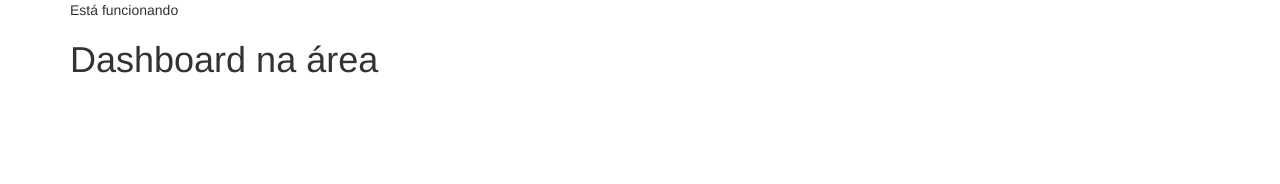
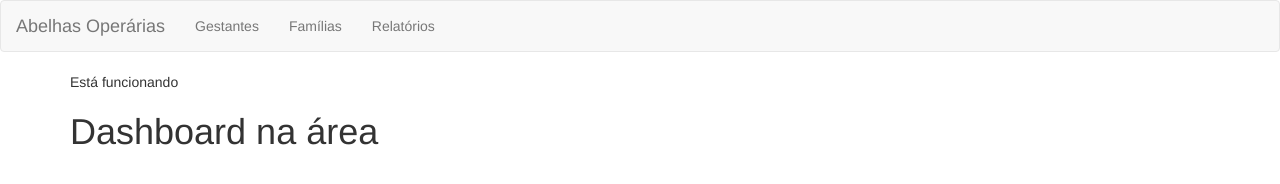
Before and after one commit to vinicius0026/abelhas-operarias, a website: page client/index.html at #/app in a window 1280 px wide. Drawn offline with nearby package versions, Linux system fonts and the light colour scheme; some packages are replaced by stand-ins of ours.

Commit message:
adding a nav-bar

```diff
--- a/client/app/home/homeTpl.html
+++ b/client/app/home/homeTpl.html
@@ -1,3 +1,6 @@
+<section ng-include="'app/home/nav/navTpl.html'" id="header">
+</section>
+
 <div class="container">
     {{ vm.test }}
     <div ui-view></div>
--- /dev/null
+++ b/client/app/home/nav/navTpl.html
@@ -0,0 +1,23 @@
+<nav class="navbar navbar-default">
+    <div class="container-fluid">
+        <!-- Brand and toggle get grouped for better mobile display -->
+        <div class="navbar-header">
+            <button type="button" class="navbar-toggle collapsed" data-toggle="collapse" data-target="#top-bar" aria-expanded="false">
+                <span class="sr-only">Abre opções de navegação</span>
+                <span class="icon-bar"></span>
+                <span class="icon-bar"></span>
+                <span class="icon-bar"></span>
+            </button>
+            <a class="navbar-brand" ui-sref="app.dashboard">Abelhas Operárias</a>
+        </div>
+
+        <!-- Collect the nav links, forms, and other content for toggling -->
+        <div class="collapse navbar-collapse" id="top-bar">
+            <ul class="nav navbar-nav">
+                <li ui-sref-active="active"><a ui-sref="app.pregnants">Gestantes</a></li>
+                <li ui-sref-active="active"><a ui-sref="app.families">Famílias</a></li>
+                <li ui-sref-active="active"><a ui-sref="app.reports">Relatórios</a></li>
+            </ul>
+        </div><!-- /.navbar-collapse -->
+    </div><!-- /.container-fluid -->
+</nav>
```
